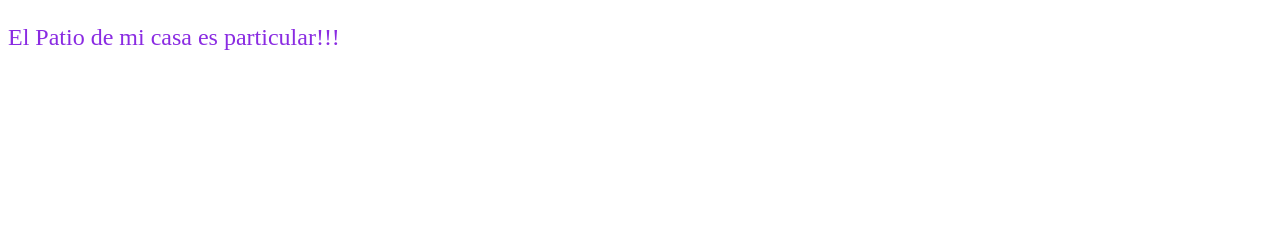
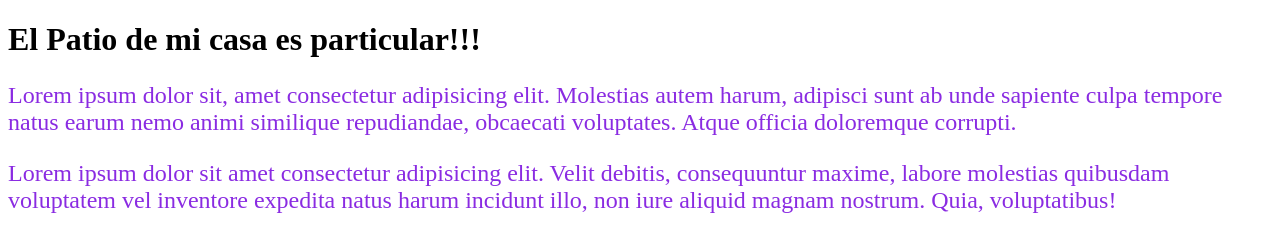
Before and after one commit to jorge-sanchez-rodriguez/ramas, a plain HTML site: page index.html in a window 1280 px wide. Drawn offline with Linux system fonts and the light colour scheme.

Commit message:
titulo en index

```diff
--- a/index.html
+++ b/index.html
@@ -10,7 +10,9 @@
 </head>
 
 <body>
-  <p class="text">El Patio de mi casa es particular!!!</p>
+  <h1 class="title">El Patio de mi casa es particular!!!</h1>
+  <p class="text">Lorem ipsum dolor sit, amet consectetur adipisicing elit. Molestias autem harum, adipisci sunt ab unde sapiente culpa tempore natus earum nemo animi similique repudiandae, obcaecati voluptates. Atque officia doloremque corrupti.</p>
+  <p class="text">Lorem ipsum dolor sit amet consectetur adipisicing elit. Velit debitis, consequuntur maxime, labore molestias quibusdam voluptatem vel inventore expedita natus harum incidunt illo, non iure aliquid magnam nostrum. Quia, voluptatibus!</p>
 </body>
 
 </html>
```
